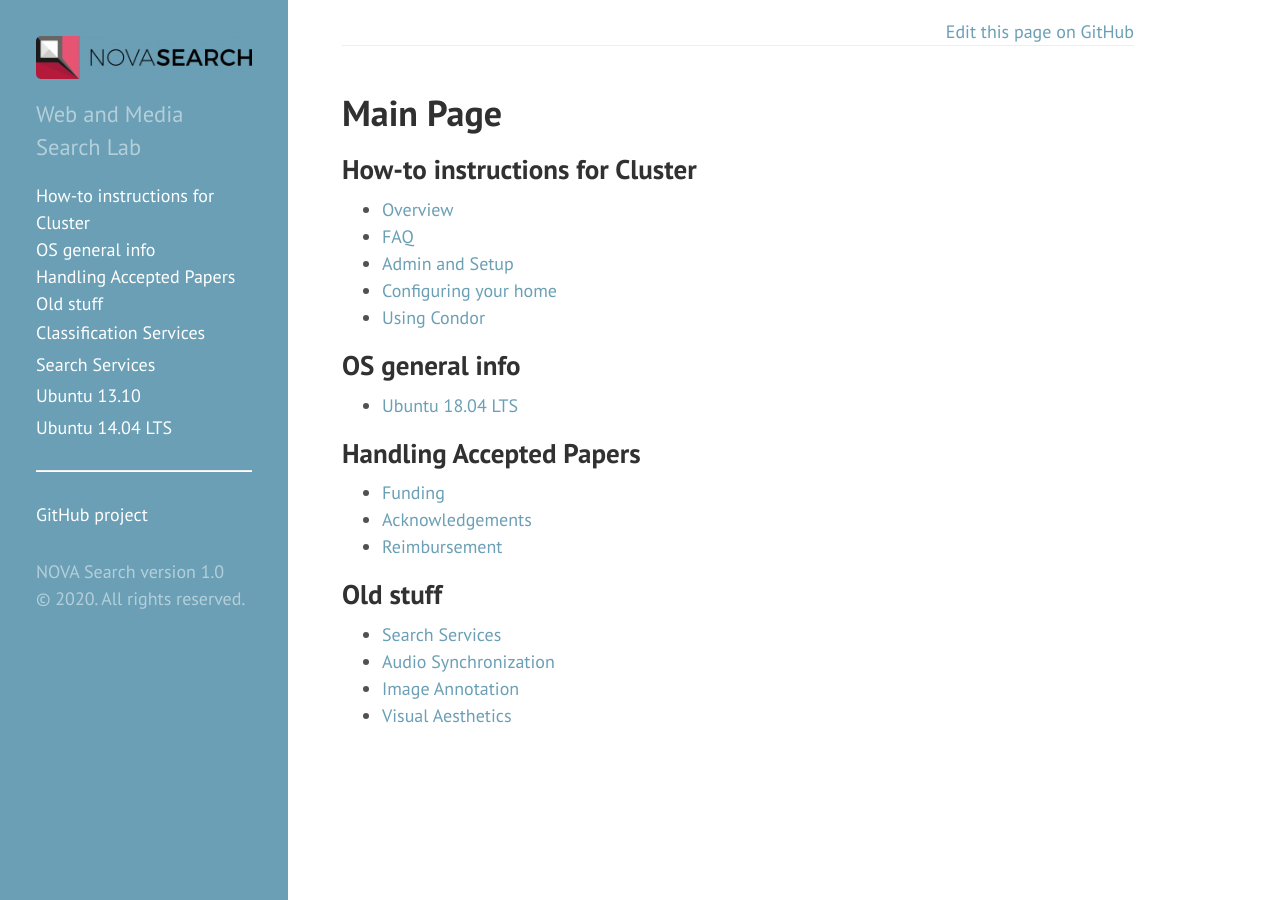
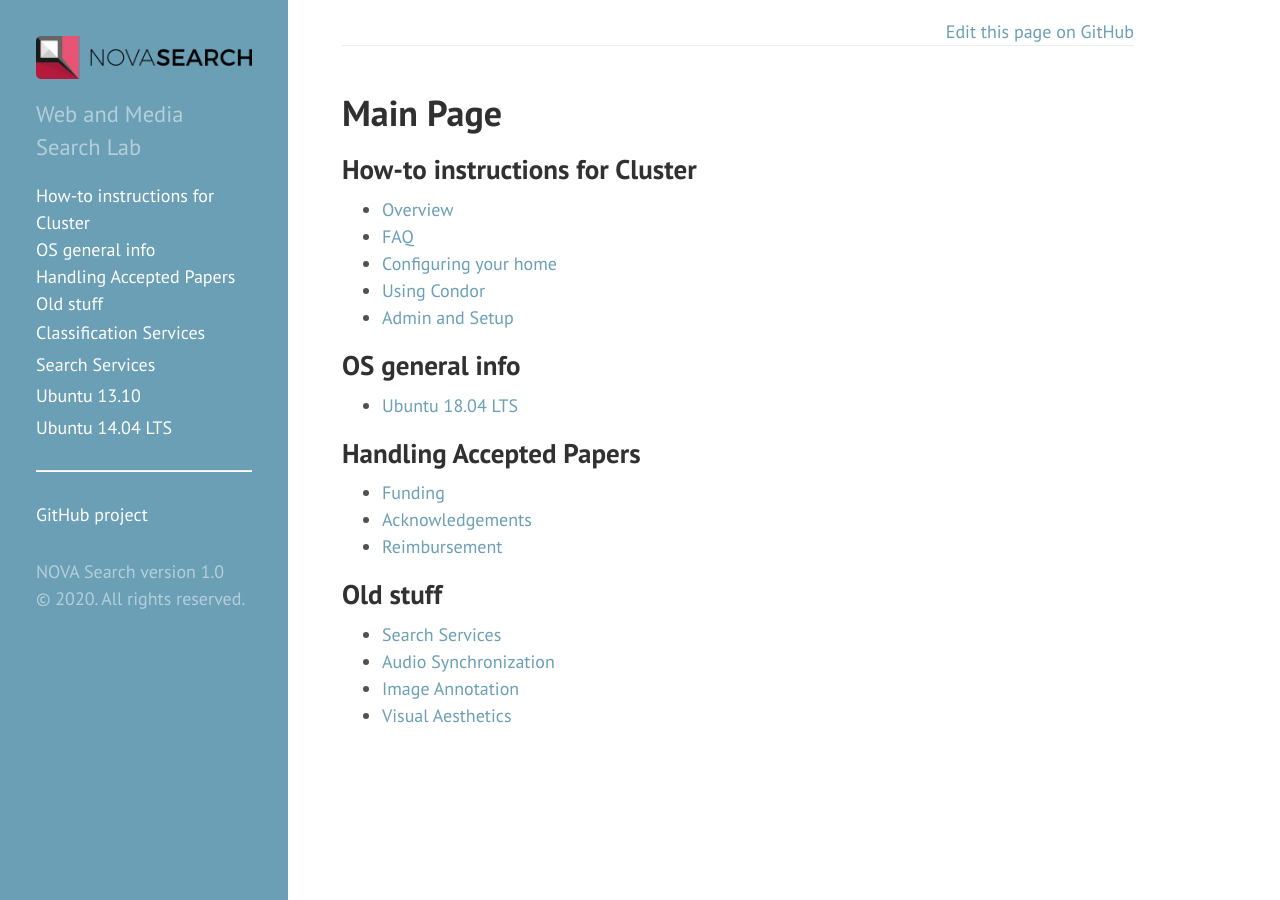
Before and after one commit to novasearch/wiki.novasearch.org, a Jekyll site: the page built from wiki/Main_Page.md, in a window 1280 px wide. Built offline with Jekyll 4.4.1, drawn with Linux system fonts in a browser that asks for light colours.

```diff
--- a/wiki/Main_Page.md
+++ b/wiki/Main_Page.md
@@ -16,9 +16,9 @@ How-to instructions for Cluster
 
 - [Overview](/wiki/Cluster "wikilink")
 - [FAQ](/wiki/Cluster/FAQ "wikilink")
-- [Admin and Setup](/wiki/Cluster/Admin "wikilink")
 - [Configuring your home](/wiki/Software_Libraries "wikilink")
 - [Using Condor](/wiki/Condor "wikilink")
+- [Admin and Setup](/wiki/Cluster/Admin "wikilink")
 
 OS general info
 ---------------
```
